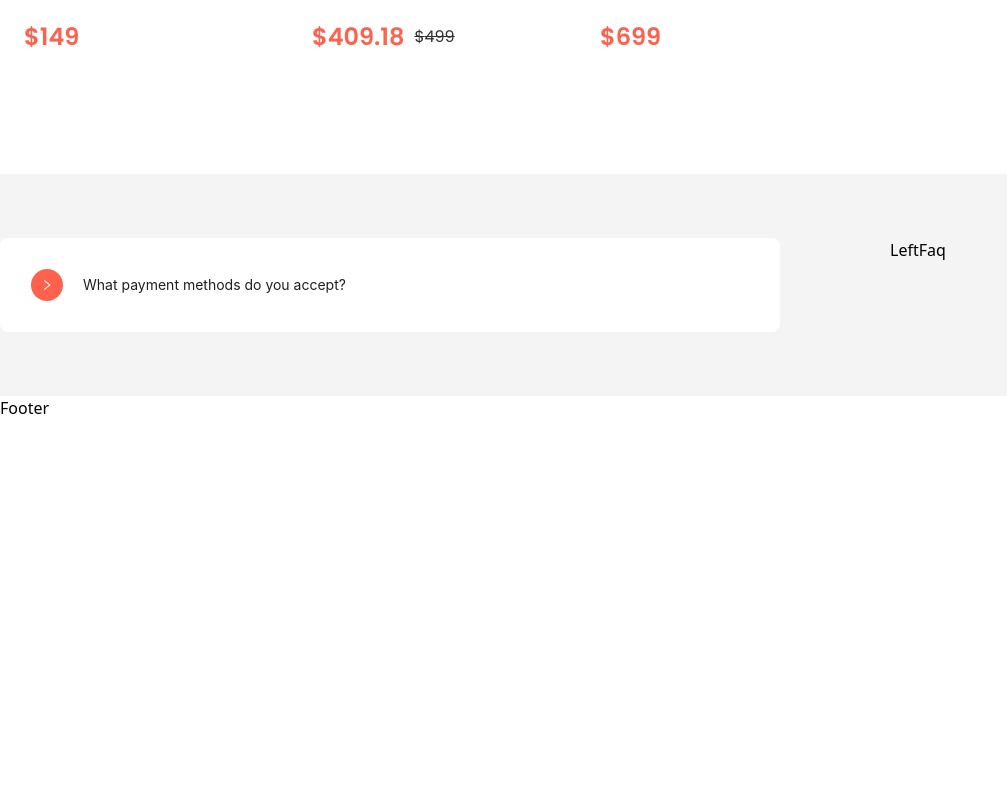
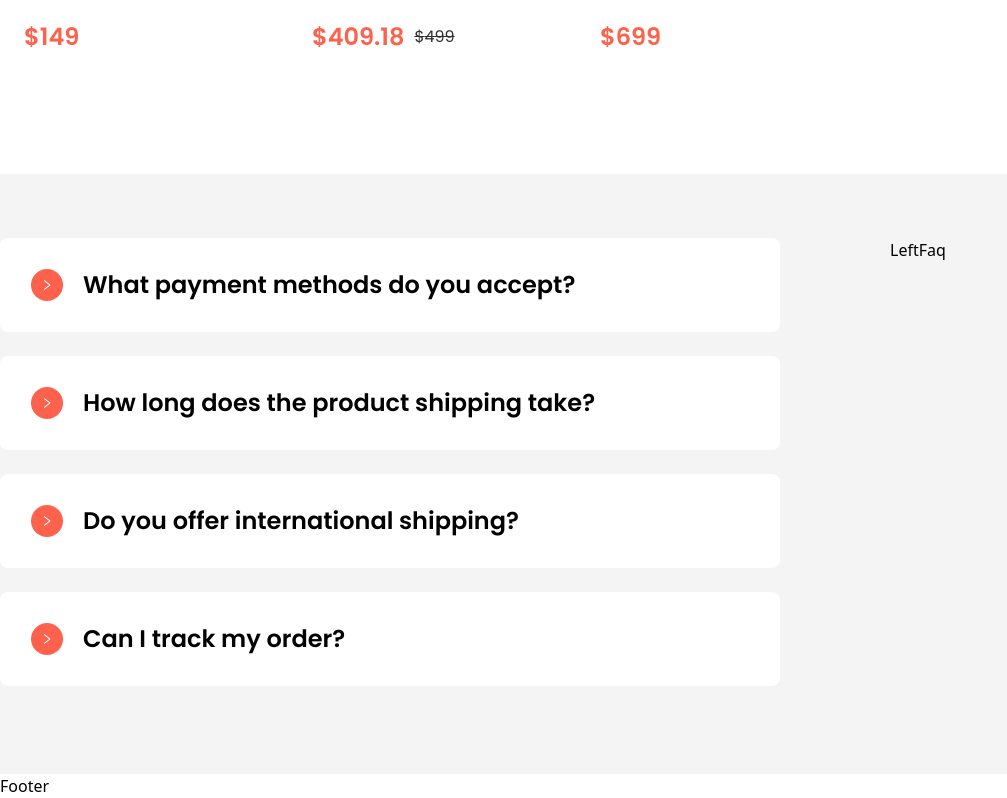
Before and after one commit to MOSHARAFhPARVEZ/e-shop, a React (Vite) app: page / in a window 1280 px wide. Shown: the part 4848-5646 px from the top of the page, without its empty margins (0-1007 px from the left). Before the commit the page ends 5268 px from the top, so only its background shows below. Built offline with nearby package versions, Linux system fonts and the light colour scheme.

Commit message:
part-24-22:21-complete

```diff
--- a/src/index.css
+++ b/src/index.css
@@ -87,6 +87,7 @@
   background-color: white !important;
   padding: 15px !important;
   border: none !important;
+  margin-bottom: 24px !important;
 }
 
 .custom-collapse .ant-collapse-content {
@@ -121,3 +122,19 @@
 .custom-collapse .ant-collapse-content-box {
   padding: 0 16px !important;
 }
+
+.custom-collapse .ant-collapse-header-text {
+  font-family: "Poppins", sans-serif !important;
+  font-size: 24px !important;
+  font-weight: 600 !important;
+  line-height: 30px !important;
+  color: #000 !important;
+}
+
+.custom-collapse .ant-collapse-content-box p {
+  font-family: "Montserrat", sans-serif !important;
+  font-size: 20px !important;
+  font-weight: 400 !important;
+  line-height: 30px !important;
+  color: #303030 !important;
+}
--- /dev/null
+++ b/src/pages/home/Components/faq/components/FaqData.jsx
@@ -0,0 +1,27 @@
+
+export const FaqData = [
+    {
+        key: 1,
+        label: 'What payment methods do you accept?',
+        children: (<p>Lorem ipsum dolor sit amet, consectetur adipisicing elit. Nisi ex illum veritatis vero cum voluptates minus laborum fuga cumque cupiditate? Explicabo cumque aut itaque modi corrupti debitis suscipit necessitatibus quisquam!</p>)
+    },
+
+    {
+        key: 2,
+        label: 'How long does the product shipping take?',
+        children: (<p>Lorem ipsum dolor sit amet, consectetur adipisicing elit. Nisi ex illum veritatis vero cum voluptates minus laborum fuga cumque cupiditate? Explicabo cumque aut itaque modi corrupti debitis suscipit necessitatibus quisquam!</p>)
+    },
+
+    {
+        key: 3,
+        label: 'Do you offer international shipping?',
+        children: (<p>Lorem ipsum dolor sit amet, consectetur adipisicing elit. Nisi ex illum veritatis vero cum voluptates minus laborum fuga cumque cupiditate? Explicabo cumque aut itaque modi corrupti debitis suscipit necessitatibus quisquam!</p>)
+    },
+
+    {
+        key: 4,
+        label: 'Can I track my order?',
+        children: (<p>Absolutely! Once your order has been shipped, we'll send you a tracking number and a link to our carrier's website where you can track your package in real-time. You can also check the status of your order by logging into your account and viewing your order history.</p>)
+    },
+
+]
--- a/src/pages/home/Components/faq/components/RightFaq.jsx
+++ b/src/pages/home/Components/faq/components/RightFaq.jsx
@@ -1,14 +1,20 @@
 import { Collapse } from 'antd'
 import React from 'react'
+import { FaqData } from './FaqData'
 
 const RightFaq = () => {
   return (
     <>
-        <div className=''>
-            <Collapse
+        <div className='ting-faq'>
+          {
+            FaqData.map((item) => (
+              <Collapse
                 rootClassName='custom-collapse'
-                items={[{ key: '1', label: 'What payment methods do you accept?', children: <p>Lorem ipsum dolor sit amet, consectetur adipisicing elit. Nisi ex illum veritatis vero cum voluptates minus laborum fuga cumque cupiditate? Explicabo cumque aut itaque modi corrupti debitis suscipit necessitatibus quisquam!</p> }]}
+                items={[item]}
             />
+            ))
+          }
+
         </div>
     </>
   )
```
